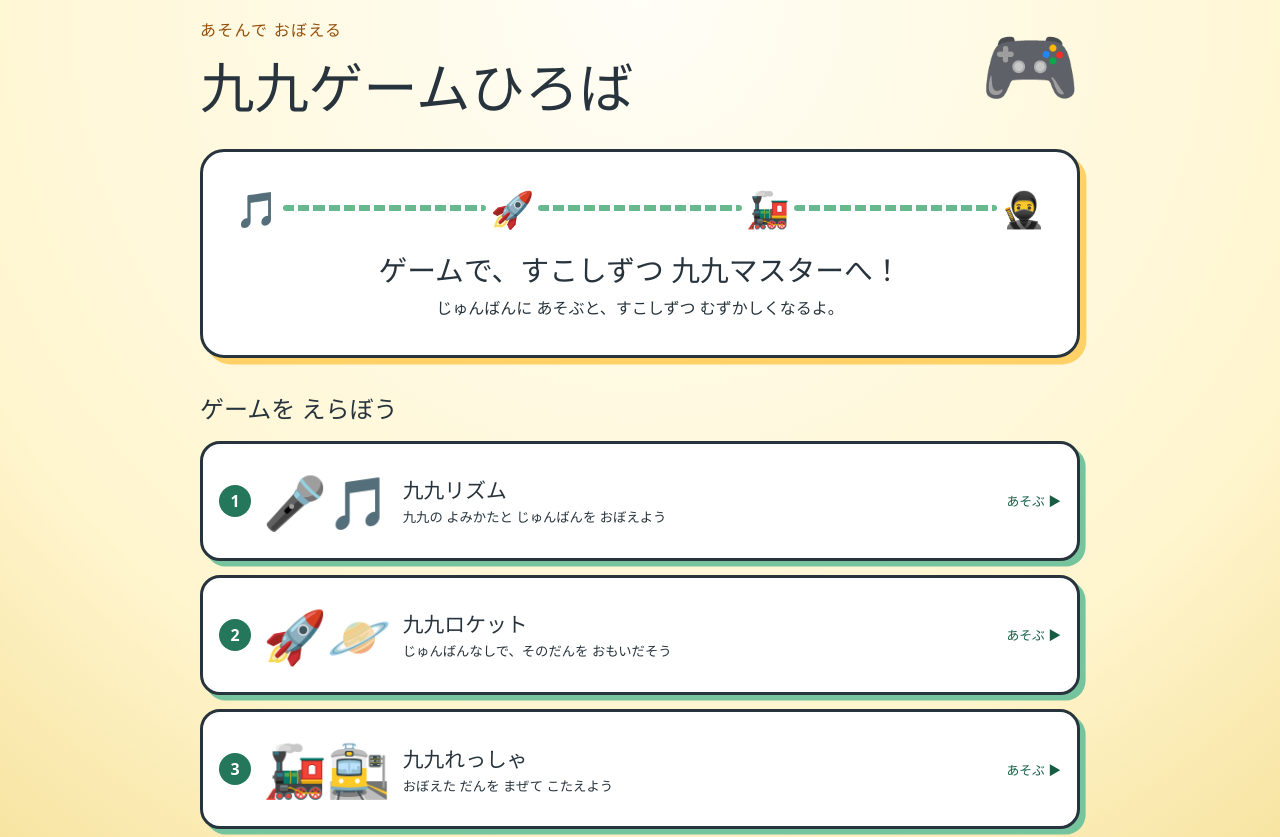
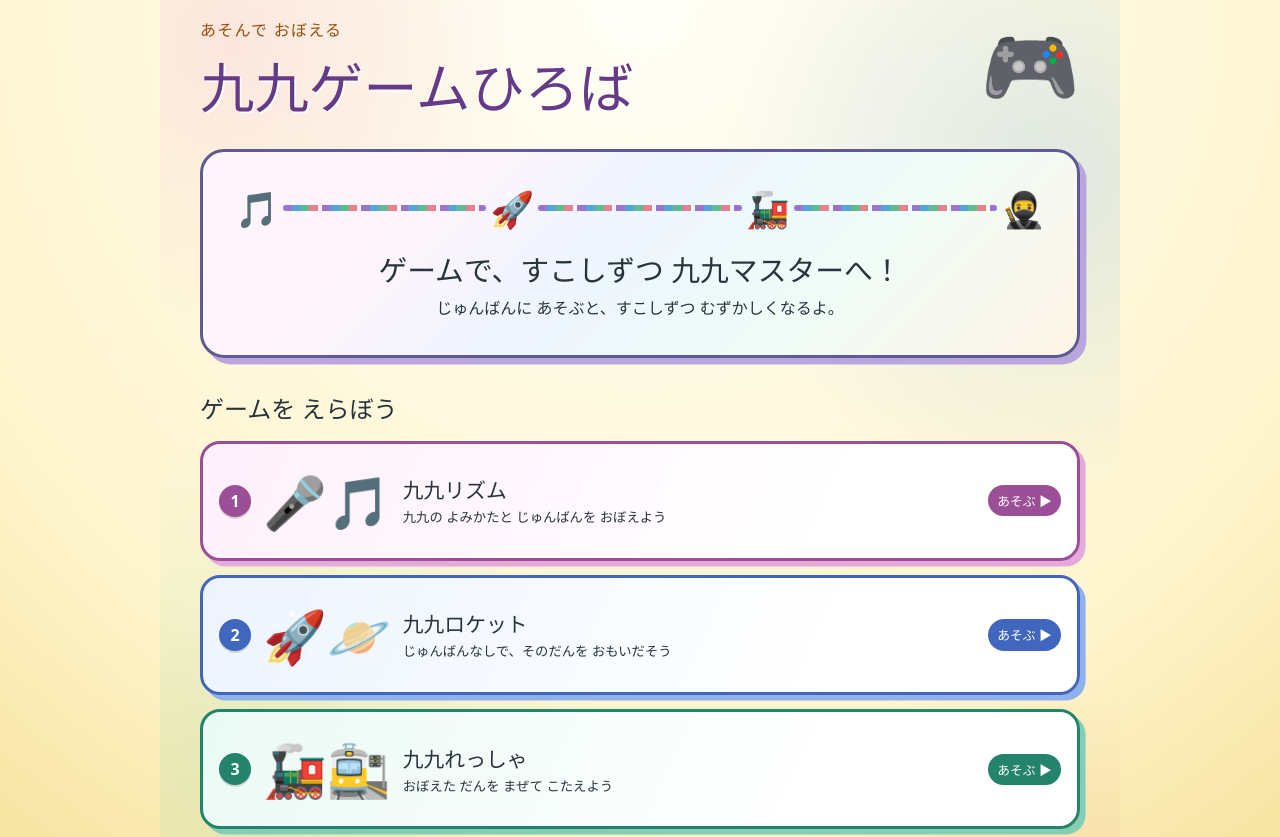
Before and after one commit to moharamo/kakezan-learning-games, a website with bundled scripts: page index.html in a window 1280 px wide. Shown: the top 837 px of the page. Built offline with nearby package versions, Linux system fonts and the light colour scheme.

Commit message:
Add colorful themes to game hub

```diff
--- a/src/main.js
+++ b/src/main.js
@@ -70,7 +70,7 @@ function renderHub() {
     <section aria-labelledby="games-heading">
       <div class="hub-section-title"><h2 id="games-heading">ゲームを えらぼう</h2></div>
       <div class="game-menu">
-        <button class="game-menu-card available" id="rhythm-game">
+        <button class="game-menu-card available rhythm-menu-card" id="rhythm-game">
           <span class="game-order">1</span><span class="game-emoji" aria-hidden="true">🎤🎵</span>
           <span class="game-copy"><strong>九九リズム</strong><small>九九の よみかたと じゅんばんを おぼえよう</small></span>
           <span class="play-mark">あそぶ ▶</span>
--- a/src/styles.css
+++ b/src/styles.css
@@ -16,22 +16,27 @@ button { min-height: 48px; cursor: pointer; }
 button:focus-visible, summary:focus-visible { outline: 4px solid #146c94; outline-offset: 3px; }
 .app-shell { width: min(100%, 60rem); min-height: 100svh; margin-inline: auto; padding: max(1rem, env(safe-area-inset-top)) clamp(1rem, 4vw, 2.5rem) max(1.25rem, env(safe-area-inset-bottom)); }
 .hub-header { display: flex; align-items: center; justify-content: space-between; gap: 1rem; }
-.hub-header h1 { margin: 0; font-size: clamp(2rem, 8vw, 3.4rem); }
+.hub-header h1 { margin: 0; color: #653b88; font-size: clamp(2rem, 8vw, 3.4rem); text-shadow: 2px 2px 0 rgb(255 255 255 / .85); }
 .hub-mascot { font-size: clamp(3rem, 12vw, 5rem); animation: float 2s ease-in-out infinite; }
-.hub-hero { margin: 1.5rem 0 2rem; padding: clamp(1rem, 4vw, 2rem); border: 3px solid var(--ink); border-radius: 1.5rem; background: white; box-shadow: .4rem .4rem 0 var(--yellow); text-align: center; }
+.hub-hero { margin: 1.5rem 0 2rem; padding: clamp(1rem, 4vw, 2rem); border: 3px solid #5f5a91; border-radius: 1.5rem; background: linear-gradient(135deg, #fff4fb 0 25%, #eef5ff 45%, #effcf7 70%, #fff4e7 100%); box-shadow: .4rem .4rem 0 #b9a6df; text-align: center; }
 .hub-hero h2 { margin: 1rem 0 .4rem; font-size: clamp(1.25rem, 5vw, 1.8rem); }
 .hub-hero p { margin: 0; line-height: 1.7; }
 .hub-path { display: flex; align-items: center; gap: .25rem; font-size: clamp(1.35rem, 6vw, 2.2rem); }
-.hub-path i { flex: 1; height: .35rem; border-radius: 1rem; background: repeating-linear-gradient(90deg, #68b890 0 .7rem, transparent .7rem .95rem); }
+.hub-path i { flex: 1; height: .35rem; border-radius: 1rem; background: repeating-linear-gradient(90deg, #9a75cf 0 .55rem, #53a7d8 .55rem 1.1rem, #62b992 1.1rem 1.65rem, #e6818e 1.65rem 2.2rem, transparent 2.2rem 2.45rem); }
 .hub-section-title { display: flex; align-items: baseline; justify-content: space-between; gap: 1rem; margin-bottom: 1rem; }
 .hub-section-title h2 { margin: 0; }
 .hub-section-title span { color: #53606a; font-size: .8rem; font-weight: 800; }
 .game-menu { display: grid; gap: .9rem; }
-.game-menu-card { position: relative; display: grid; grid-template-columns: auto auto minmax(0, 1fr) auto; align-items: center; gap: .75rem; width: 100%; min-height: 7.5rem; padding: 1rem; border: 3px solid var(--ink); border-radius: 1.25rem; color: var(--ink); background: white; text-align: left; }
-button.game-menu-card { cursor: pointer; }
-.game-menu-card.available { box-shadow: .35rem .35rem 0 #76c49d; }
+.game-menu-card { --card-color: #24775a; --card-soft: white; --card-shadow: #76c49d; position: relative; display: grid; grid-template-columns: auto auto minmax(0, 1fr) auto; align-items: center; gap: .75rem; width: 100%; min-height: 7.5rem; padding: 1rem; overflow: hidden; border: 3px solid var(--card-color); border-radius: 1.25rem; color: var(--ink); background: linear-gradient(115deg, var(--card-soft), white 72%); text-align: left; }
+button.game-menu-card { cursor: pointer; transition: transform .16s ease, box-shadow .16s ease; }
+button.game-menu-card:hover { transform: translateY(-2px); }
+.game-menu-card.available { box-shadow: .35rem .35rem 0 var(--card-shadow); }
+.rhythm-menu-card { --card-color: #9b4f96; --card-soft: #fff0fb; --card-shadow: #e6a9dc; }
+.rocket-menu-card { --card-color: #4166bd; --card-soft: #edf4ff; --card-shadow: #8fb1ec; }
+.train-menu-card { --card-color: #24836b; --card-soft: #ebfaf4; --card-shadow: #84ceb6; }
+.ninja-menu-card { --card-color: #a14462; --card-soft: #fff0f2; --card-shadow: #df98aa; }
 .game-menu-card.coming { border-color: #89939a; color: #59636a; background: #f5f4ef; }
-.game-order { display: grid; width: 2rem; height: 2rem; place-items: center; border-radius: 50%; color: white; background: var(--green); font-weight: 950; }
+.game-order { display: grid; width: 2rem; height: 2rem; place-items: center; border-radius: 50%; color: white; background: var(--card-color); font-weight: 950; box-shadow: 0 2px 0 rgb(0 0 0 / .14); }
 .coming .game-order { background: #7f898f; }
 .game-emoji { font-size: clamp(2rem, 8vw, 3.2rem); }
 .game-copy { display: block; min-width: 0; }
@@ -40,9 +45,10 @@ button.game-menu-card { cursor: pointer; }
 .game-copy small { line-height: 1.45; }
 .game-copy em { margin-top: .45rem; color: #176047; font-size: .75rem; font-style: normal; font-weight: 900; }
 .coming .game-copy em { color: #6e777c; }
-.play-mark { color: #155d43; font-size: .8rem; font-weight: 950; }
+.play-mark { padding: .38rem .58rem; border-radius: 999px; color: white; background: var(--card-color); font-size: .8rem; font-weight: 950; white-space: nowrap; }
 .lock-mark { font-size: 1.25rem; }
-.grownup-note { display: grid; grid-template-columns: auto 1fr; gap: .75rem; margin-top: 1.5rem; padding: 1rem; border-radius: 1rem; color: #53606a; background: rgb(255 255 255 / .65); font-size: .78rem; }
+.grownup-note { display: grid; grid-template-columns: auto 1fr; gap: .75rem; margin-top: 1.5rem; padding: 1rem; border: 1px solid #d5c8df; border-radius: 1rem; color: #53606a; background: rgb(255 255 255 / .78); font-size: .78rem; }
+.app-shell:has(.hub-header) { background: radial-gradient(circle at 8% 4%, rgb(238 154 211 / .2), transparent 18rem), radial-gradient(circle at 92% 16%, rgb(92 164 233 / .2), transparent 20rem), radial-gradient(circle at 12% 70%, rgb(93 197 155 / .16), transparent 20rem), radial-gradient(circle at 90% 88%, rgb(235 131 121 / .15), transparent 18rem); }
 .grownup-note p { margin: .25rem 0 0; line-height: 1.55; }
 .feeding-header { display: flex; align-items: center; gap: .8rem; }
 .feeding-header button { width: 3rem; min-height: 3rem; border: 2px solid var(--ink); border-radius: 50%; color: var(--ink); background: white; font-weight: 950; }
```
